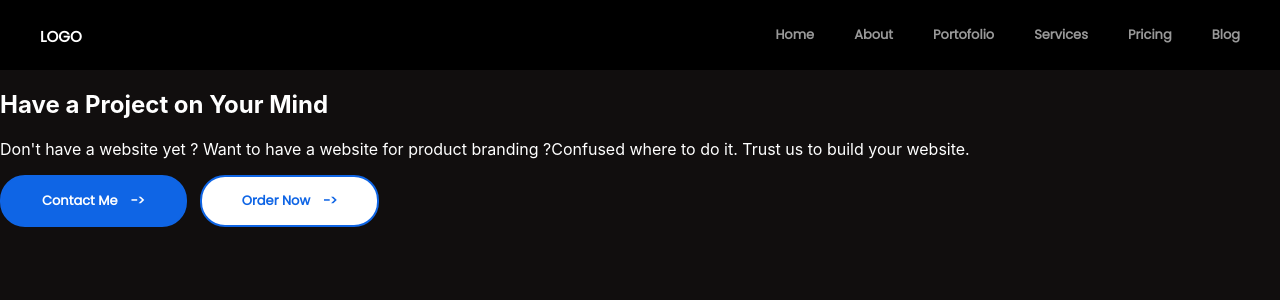
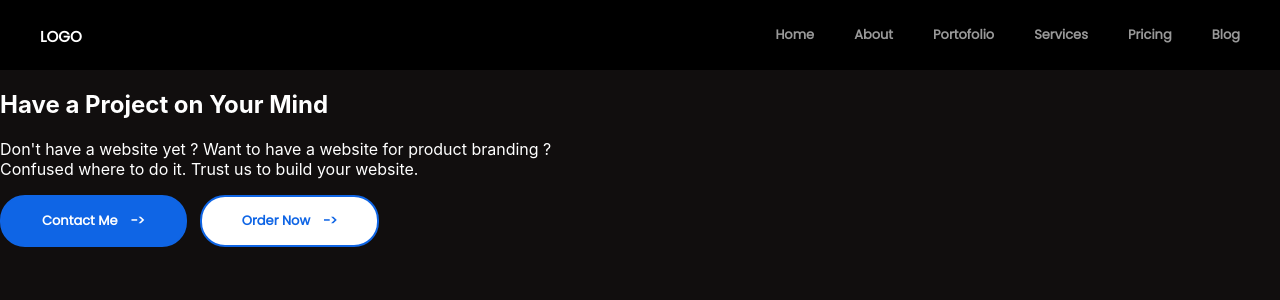
Before and after one commit to dikyriz/landing-page1, a React (Create React App) app: page /pricing in a window 1280 px wide. Shown: the top 300 px of the page. Built offline with nearby package versions, Linux system fonts and the light colour scheme.

Commit message:
update style

```diff
--- a/src/App.css
+++ b/src/App.css
@@ -421,6 +421,18 @@
   color: #fff;
 }
 
+.pricing-title {
+
+}
+
+.pricing-description {
+
+}
+
+.pricing-description-child {
+  display: flex;
+}
+
 .arrow-pricing {
   padding-left: 1em;
 }
```
